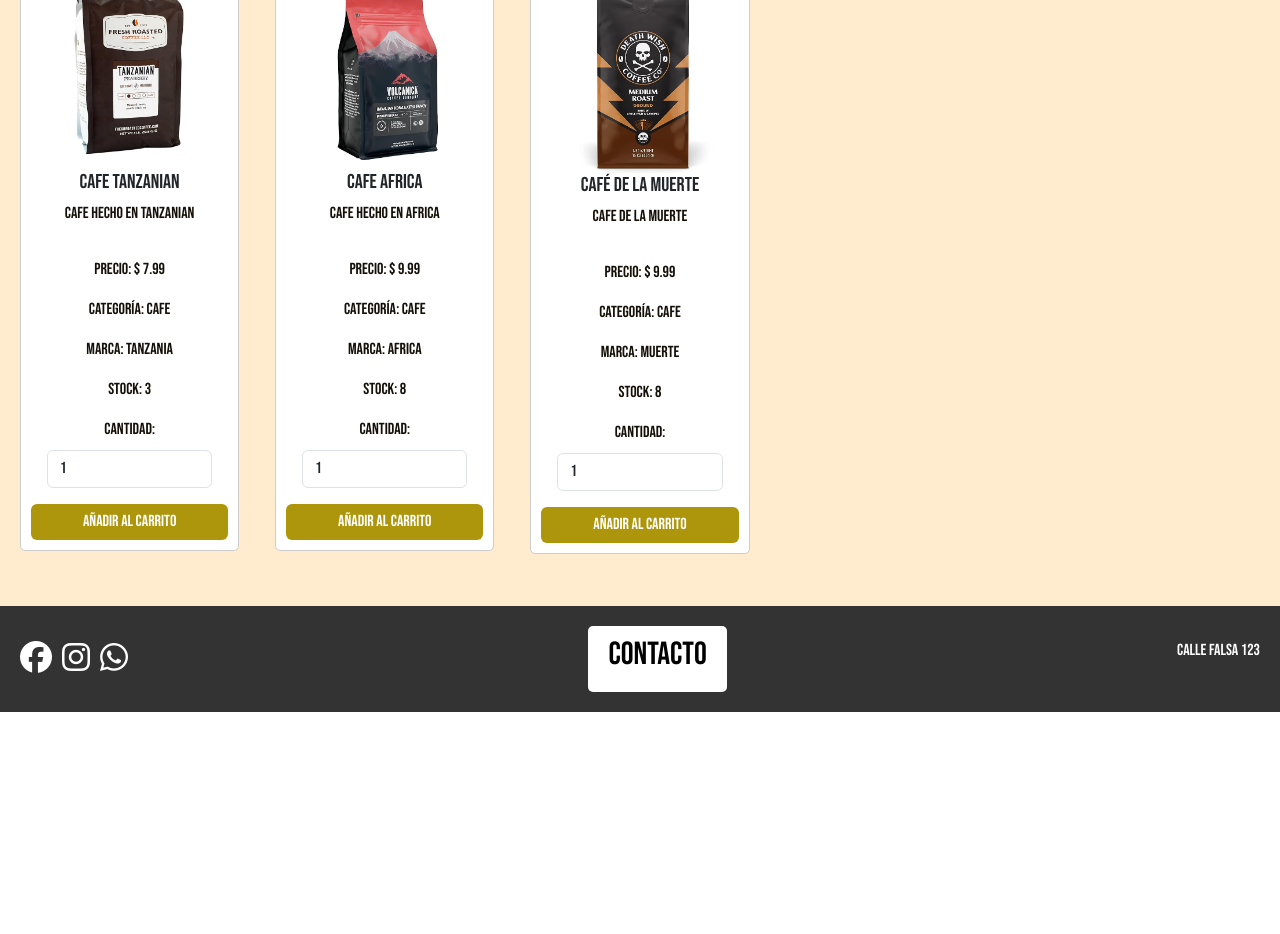
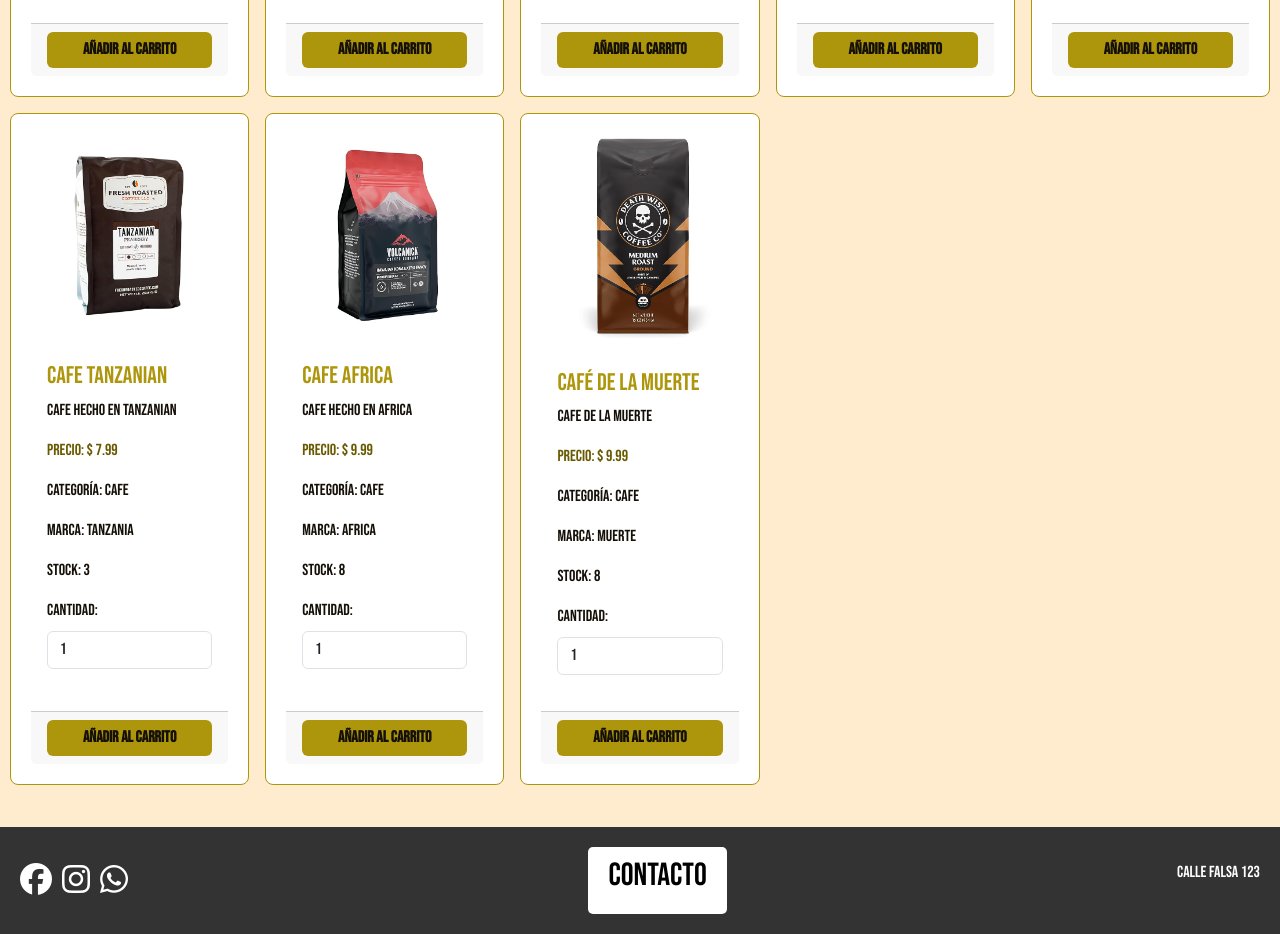
Before and after one commit to diegocabre/Aroma-de-Cafe, a React (Vite) app in the folder client/: page /products in a window 1280 px wide. Shown: the part 980-1914 px from the top of the page. Before the commit the page ends 1692 px from the top, so only its background shows below. Built offline with nearby package versions, Linux system fonts and the light colour scheme.

Commit message:
Agregando un Modal en Contacto

```diff
--- a/client/src/App.jsx
+++ b/client/src/App.jsx
@@ -19,8 +19,8 @@
     <Router>
       <div>
         <CartProvider>
-          <Header />
           <ProductProvider>
+            <Header />
             <Routes>
               <Route exact path="/" element={<Home />} />
               <Route exact path="/products" element={<Products />} />
--- a/client/src/components/common/Carousel.jsx
+++ b/client/src/components/common/Carousel.jsx
@@ -1,6 +1,6 @@
 import React from "react";
 import { NavLink } from "react-router-dom";
-import { Carousel, Row, Col } from "react-bootstrap";
+import { Carousel, Row, Col, Button } from "react-bootstrap";
 import productData from "../../components/imgs/productos.json";
 import "../css/Carousel.css";
 
@@ -16,6 +16,7 @@
   const productsChunks = chunkProducts(productData, 3);
 
   return (
+    <div className="carousel-container">
       <Carousel className="carousel d-none d-lg-block" data-bs-theme="dark">
         {productsChunks.map((chunk, index) => (
           <Carousel.Item key={index} interval={5000} className="carousel-item">
@@ -39,6 +40,7 @@
           </Carousel.Item>
         ))}
       </Carousel>
+    </div>
   );
 }
 
--- a/client/src/components/common/Footer.jsx
+++ b/client/src/components/common/Footer.jsx
@@ -1,34 +1,74 @@
-import React from "react";
-import { NavLink } from "react-router-dom";
+import React, { useState } from "react";
+import { Button, Modal, Form } from "react-bootstrap";
 import "../css/Footer.css";
-import { Button } from "react-bootstrap";
 
 const Footer = () => {
+  const [showModal, setShowModal] = useState(false);
+
+  const handleCloseModal = () => setShowModal(false);
+  const handleShowModal = () => setShowModal(true);
+
+  const handleSubmit = (event) => {
+    event.preventDefault();
+    alert("Formulario enviado correctamente");
+    handleCloseModal();
+  };
+
   return (
     <footer>
       <div className="footer">
         <div className="contacto">
-          <NavLink exact to="/">
-            <Button className="boton" variant="light">
-              <h2>Contacto</h2>
-            </Button>
-          </NavLink>
+          <Button className="boton" variant="light" onClick={handleShowModal}>
+            <h2>Contacto</h2>
+          </Button>
         </div>
         <div className="redes">
           <a href="">
-            <i class="fa-brands fa-facebook fa-2x"></i>
+            <i className="fa-brands fa-facebook fa-2x"></i>
           </a>
           <a href="">
-            <i class="fa-brands fa-instagram fa-2x"></i>
+            <i className="fa-brands fa-instagram fa-2x"></i>
           </a>
           <a href="">
-            <i class="fa-brands fa-whatsapp fa-2x"></i>
+            <i className="fa-brands fa-whatsapp fa-2x"></i>
           </a>
         </div>
         <div className="direccion">
           <p>Calle falsa 123</p>
         </div>
       </div>
+
+      <Modal show={showModal} onHide={handleCloseModal}>
+        <Modal.Header closeButton>
+          <Modal.Title>Contacto</Modal.Title>
+        </Modal.Header>
+        <Modal.Body>
+          <Form onSubmit={handleSubmit}>
+            <Form.Group controlId="formName">
+              <Form.Label>Nombre</Form.Label>
+              <Form.Control type="text" placeholder="Ingrese su nombre" />
+            </Form.Group>
+            <Form.Group controlId="formEmail">
+              <Form.Label>Correo electrónico</Form.Label>
+              <Form.Control
+                type="email"
+                placeholder="Ingrese su correo electrónico"
+              />
+            </Form.Group>
+            <Form.Group controlId="formMessage">
+              <Form.Label>Mensaje</Form.Label>
+              <Form.Control
+                as="textarea"
+                rows={3}
+                placeholder="Ingrese su mensaje"
+              />
+            </Form.Group>
+            <Button variant="primary" type="submit">
+              Enviar
+            </Button>
+          </Form>
+        </Modal.Body>
+      </Modal>
     </footer>
   );
 };
--- a/client/src/components/common/ProductCard.jsx
+++ b/client/src/components/common/ProductCard.jsx
@@ -30,7 +30,7 @@
 
   if (product.category === "Cafe") {
     return (
-      <Card className="product-card" key={product.id}>
+      <Card className="product-card d-flex flex-column h-100" key={product.id}>
         <Link to={`/products/${product.id}`}>
           <Card.Img
             className="product-image"
@@ -38,9 +38,9 @@
             src={product.image}
           />
         </Link>
-        <Card.Title>{product.name}</Card.Title>
-        <Card.Text>{product.description}</Card.Text>
         <Card.Body>
+          <Card.Title className="product-title">{product.name}</Card.Title>
+          <Card.Text>{product.description}</Card.Text>
           <Card.Text className="product-price">
             Precio: $ {product.price}
           </Card.Text>
@@ -64,9 +64,17 @@
             />
           </Form.Group>
         </Card.Body>
-        <Button onClick={() => handleAddToCart()}>Añadir al carrito</Button>
+        <Card.Footer>
+          <Button
+            className="btn-add-to-cart w-100"
+            onClick={() => handleAddToCart()}
+          >
+            Añadir al carrito
+          </Button>
+        </Card.Footer>
       </Card>
     );
   }
 };
+
 export default ProductCard;
--- a/client/src/components/common/SouvenirCard.jsx
+++ b/client/src/components/common/SouvenirCard.jsx
@@ -29,24 +29,26 @@
   }
 
   return (
-      <Card className="product-card" key={product.id}>
+    <Card className="product-card d-flex flex-column h-100" key={product.id}>
       <Link to={`/souvenirs/${product.id}`} className="product-card-link">
-          <Card.Img
-            className="product-image"
-            variant="top"
-            src={product.image}
-          />
+        <Card.Img className="product-image" variant="top" src={product.image} />
       </Link>
       <Card.Body>
-          <Card.Title>{product.name}</Card.Title>
-          <Card.Text>${product.price}</Card.Text>
-          <Card.Text>{product.description}</Card.Text>
-          <Card.Text>Categoria: {product.category}</Card.Text>
-          <Card.Text>Stock: {product.countInStock}</Card.Text>
-          <Card.Text>Marca: {product.brand}</Card.Text>
+        <Card.Title className="product-title">{product.name}</Card.Title>
+        <Card.Text className="product-price">${product.price}</Card.Text>
+        <Card.Text className="product-category">
+          Categoría: {product.category}
+        </Card.Text>
+        <Card.Text className="product-brand">
+          Marca: {product.brand}
+        </Card.Text>
+        <Card.Text className="product-stock">
+          Stock: {product.countInStock}
+        </Card.Text>
         <Form.Group controlId="quantity">
           <Form.Label>Cantidad</Form.Label>
           <Form.Control
+            className="product-quantity"
             type="number"
             min="1"
             max={product.countInStock}
@@ -54,10 +56,15 @@
             onChange={handleQuantityChange}
           />
         </Form.Group>
-          <Button variant="primary" onClick={handleAddToCart}>
+      </Card.Body>
+      <Card.Footer className="mt-auto">
+        <Button
+          className="btn-add-to-cart w-100"
+          onClick={handleAddToCart}
+        >
           Agregar al carrito
         </Button>
-        </Card.Body>
+      </Card.Footer>
     </Card>
   );
 };
--- a/client/src/components/css/ProductCard.css
+++ b/client/src/components/css/ProductCard.css
@@ -1,31 +1,34 @@
 .product-card {
-  border: 1px solid #e0e0e0;
+  font-family: "Bebas Neue", cursive;
+  border: 1px solid #ad960b;
   border-radius: 8px;
-  transition: box-shadow 0.3s ease;
-  margin: 10px;
-  padding: 10px;
-  border: 1px solid #ccc;
-  border-radius: 5px;
-  text-align: center;
+  padding: 20px;
+  margin-bottom: 20px;
 }
 
-.product-card:hover {
-  box-shadow: 0px 0px 10px 0px rgba(0, 0, 0, 0.1);
+.product-card .product-title {
+  color: #ad960b;
+  font-size: 24px;
 }
 
-.product-image {
-  max-width: 200px;
-  max-height: 200px;
-  border-top-left-radius: 8px;
-  border-top-right-radius: 8px;
+.product-card .product-price {
+  color: #695900;
 }
 
-.product-card-link {
-  text-decoration: none;
-  color: inherit;
+.product-card .product-image {
+  width: 100%;
+  border-radius: 8px;
+  margin-bottom: 15px;
 }
 
-.product-card-link:hover {
-  text-decoration: none;
-  color: inherit;
+.product-card .btn-add-to-cart {
+  background-color: #ad960b;
+  border-color: #ad960b;
+  color: #140f07;
+  font-weight: bold;
 }
+
+.product-card .btn-add-to-cart:hover {
+  background-color: #695900;
+  border-color: #695900;
+}
--- a/client/src/components/css/ProductDetailPage.css
+++ b/client/src/components/css/ProductDetailPage.css
@@ -1,16 +1,16 @@
 .back-button {
-  margin-bottom: 20px; /* Espacio entre el botón y el contenido */
+  margin-bottom: 20px;
 }
 
 .back-button .btn {
-  background-color: #ad960b; /* Color de fondo del botón */
-  border-color: #ad960b; /* Color del borde del botón */
-  color: #fff; /* Color del texto del botón */
-  padding: 10px 20px; /* Ajusta el padding para que el botón sea más grande */
-  border-radius: 5px; /* Bordes redondeados */
+  background-color: #ad960b;
+  border-color: #ad960b;
+  color: #140f07;
+  padding: 10px 20px;
+  border-radius: 5px;
 }
 
 .back-button .btn:hover {
-  background-color: #695900; /* Cambia el color de fondo al pasar el mouse sobre el botón */
-  border-color: #695900; /* Cambia el color del borde al pasar el mouse sobre el botón */
+  background-color: #695900;
+  border-color: #695900;
 }
--- a/client/src/views/Home.jsx
+++ b/client/src/views/Home.jsx
@@ -14,9 +14,9 @@
           <img className="granos d-none d-lg-block" src={granos} alt="" />
         </div>}
       </div>
-      <div>
+{      <div>
         <Carousel />
-      </div>
+      </div>}
       <div>
         <History />
       </div>
```
Also changed, not shown: client/src/components/css/SouvenirCard.css (deleted). Lines whose indentation alone changed are shown as unchanged.
